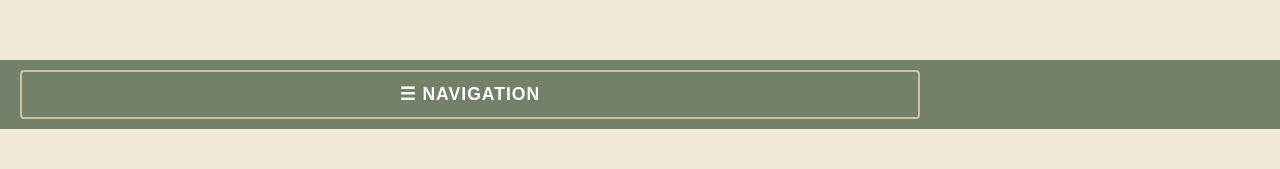
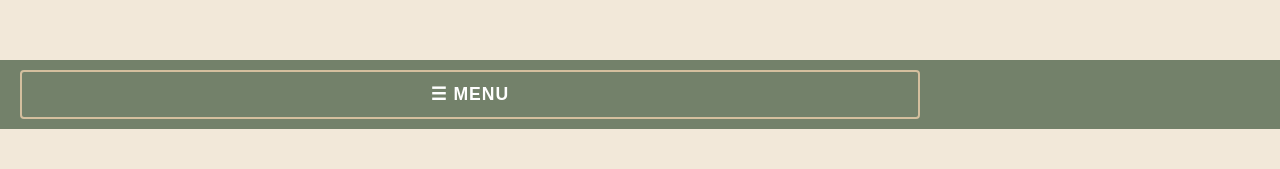
Before and after one commit to ree-ave/hecjon-coleen-wedding-site, a plain HTML site: page index.html in a window 1280 px wide. Shown: the part 307-476 px from the top of the page. Drawn offline with nearby package versions, Linux system fonts and the light colour scheme.

Commit message:
Change dropdown button label from Navigation to Menu

```diff
--- a/index.html
+++ b/index.html
@@ -18,7 +18,7 @@
 
     <nav class="navbar">
         <div class="dropdown-menu-container">
-            <button class="dropdown-btn" id="dropdownBtn">☰ Navigation</button>
+            <button class="dropdown-btn" id="dropdownBtn">☰ Menu</button>
             <div class="dropdown-content" id="dropdownContent">
                 <a href="#story" class="dropdown-item">Story</a>
                 <a href="#gallery" class="dropdown-item">Gallery</a>
```
